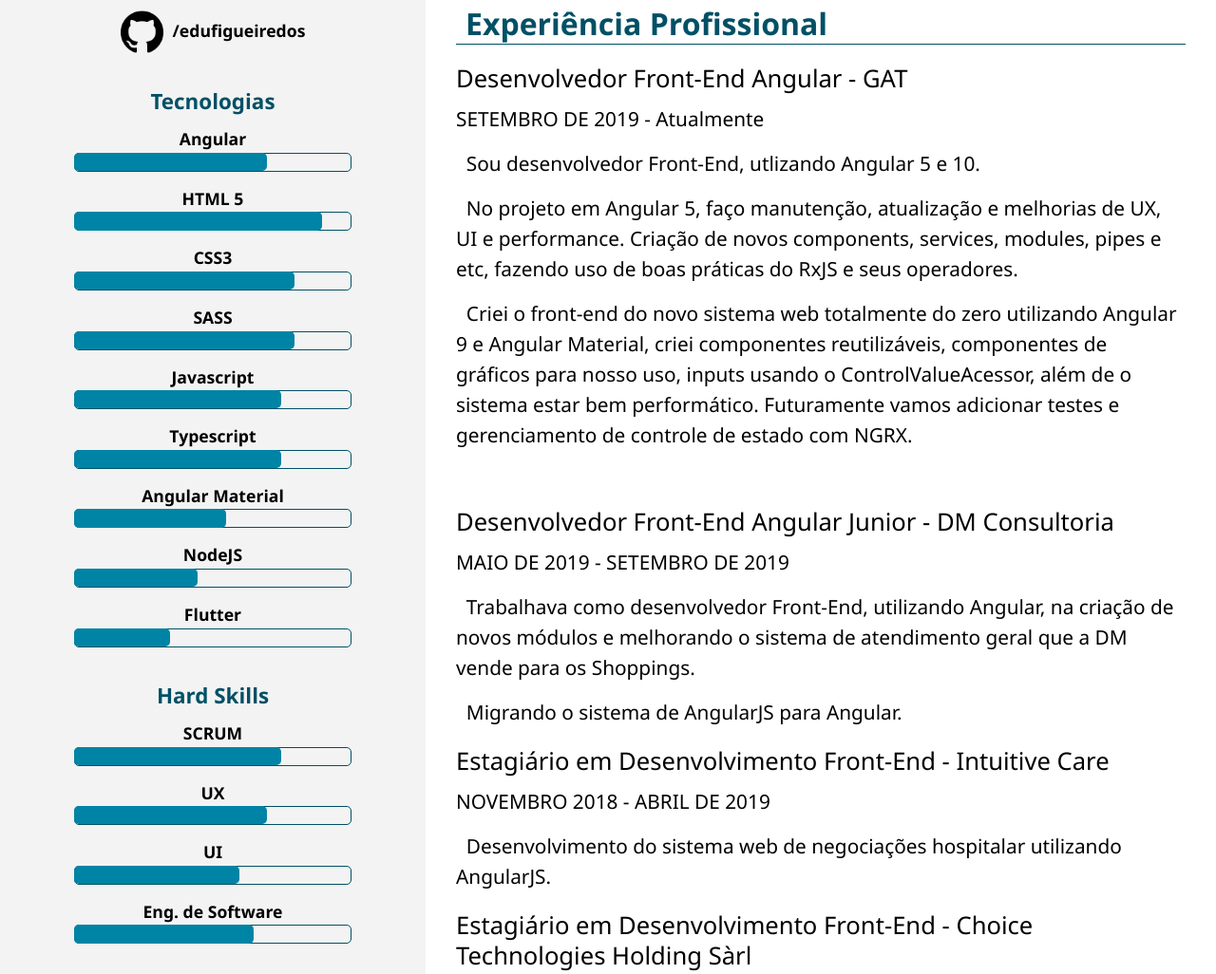
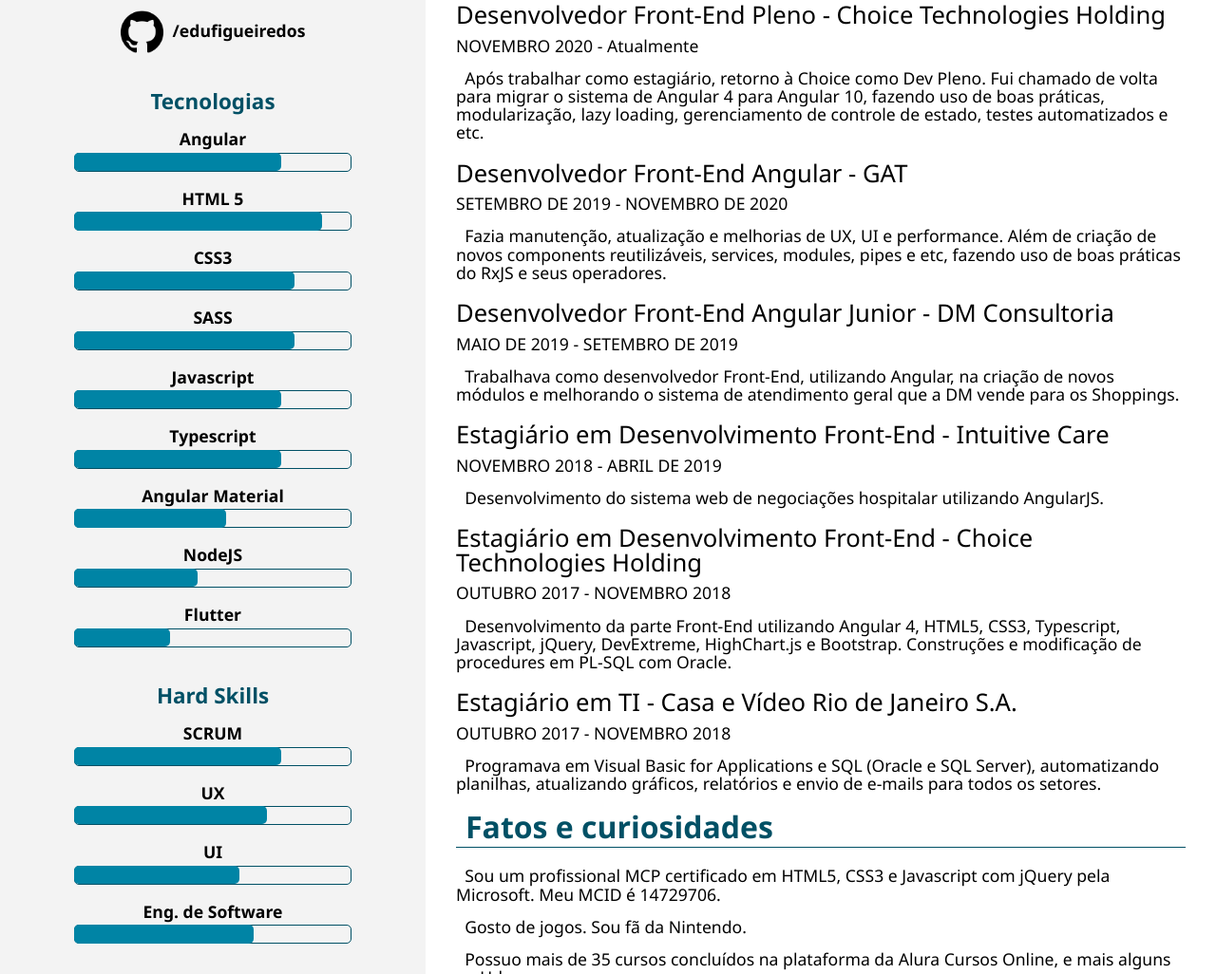
Before and after one commit to edufigueiredos/EduardoSantos, a plain HTML site: page index.html in a window 1280 px wide. Shown: the part 371-1397 px from the top of the page at 95% size. Drawn offline with Linux system fonts and the light colour scheme.

Commit message:
Atualizando o currículo

```diff
--- a/index.html
+++ b/index.html
@@ -216,11 +216,6 @@
 
         <main class="conteudo-direita">
             <h1 class='titulo linha-abaixo'>Formação Acadêmica</h1>
-            <!-- <div class="bloco-informacao">
-                <h3 class="sub-titulo">Unopar</h3>
-                <p>Análise e Desenvolvimento de Sistemas</p>
-                <p>Junho 2018 - Dezembro 2020</p>
-            </div> -->
             <div class="bloco-informacao">
                 <h3 class="sub-titulo">Universidade Federal Fluminense</h3>
                 <p>Tecnologia em Sistemas de Informação</p>
@@ -234,22 +229,26 @@
             </div>
 
             <h1 class="titulo linha-abaixo">Experiência Profissional</h1>
+
+            <div class="bloco-informacao">
+                <h3 class="sub-titulo espacamento-top">Desenvolvedor Front-End Pleno - Choice Technologies Holding</h3>
+                <p>NOVEMBRO 2020 - Atualmente</p>
+                <p>
+                    &nbsp; Após trabalhar como estagiário, retorno à Choice como Dev Pleno. Fui chamado de volta para migrar
+                    o sistema de Angular 4 para Angular 10, fazendo uso de boas práticas, modularização, lazy loading,
+                    gerenciamento de controle de estado, testes automatizados e etc.
+                </p>
+            </div>
+
             <div class="bloco-informacao">
                 <h3 class="sub-titulo">Desenvolvedor Front-End Angular - GAT</h3>
-                <p>SETEMBRO DE 2019 - Atualmente</p>
-                <p>&nbsp; Sou desenvolvedor Front-End, utlizando Angular 5 e 10.</p>
+                <p>SETEMBRO DE 2019 - NOVEMBRO DE 2020</p>
                 <p>
-                    &nbsp; No projeto em Angular 5, faço manutenção, atualização e melhorias de UX, UI e performance.
-                    Criação de novos components, services, modules, pipes e etc, fazendo uso de boas práticas do RxJS e seus operadores.
-                </p>
-                <p>
-                    &nbsp; Criei o front-end do novo sistema web totalmente do zero utilizando Angular 9 e Angular Material,
-                    criei componentes reutilizáveis, componentes de gráficos para nosso uso, inputs usando o ControlValueAcessor, além
-                    de o sistema estar bem performático. Futuramente vamos adicionar testes e gerenciamento de controle de estado com NGRX.
+                    &nbsp; Fazia manutenção, atualização e melhorias de UX, UI e performance. Além de criação de novos components reutilizáveis,
+                    services, modules, pipes e etc, fazendo uso de boas práticas do RxJS e seus operadores.
                 </p>
             </div>
-            <div class="bloco-informacao" style="margin-top: 60px">
-                <div class="espacamento" style="height: 70px;"></div>
+            <div class="bloco-informacao">
                 <h3 class="sub-titulo">Desenvolvedor Front-End Angular Junior - DM Consultoria</h3>
                 <p>MAIO DE 2019 - SETEMBRO DE 2019</p>
                 <p>
@@ -257,7 +256,6 @@
                     na criação de novos módulos e melhorando o sistema de atendimento
                     geral que a DM vende para os Shoppings.
                 </p>
-                <p>&nbsp; Migrando o sistema de AngularJS para Angular.</p>
             </div>
 
             <div class="bloco-informacao">
@@ -267,39 +265,20 @@
             </div>
 
             <div class="bloco-informacao">
-                <h3 class="sub-titulo espacamento-top">Estagiário em Desenvolvimento Front-End - Choice Technologies Holding Sàrl</h3>
+                <h3 class="sub-titulo espacamento-top">Estagiário em Desenvolvimento Front-End - Choice Technologies Holding</h3>
                 <p>OUTUBRO 2017 - NOVEMBRO 2018</p>
-                <p class="print-margin-top">&nbsp; Desenvolvimento da parte Front-End do sistema de soluções inteligente
-                    para prevenção de perdas
-                    energéticas. Utilizando Angular 4, HTML5, CSS3, Typescript, Javascript, jQuery, DevExtreme,
+                <p>
+                    &nbsp; Desenvolvimento da parte Front-End utilizando Angular 4, HTML5, CSS3, Typescript, Javascript, jQuery, DevExtreme,
                     HighChart.js e Bootstrap. Construções e modificação de procedures em PL-SQL com Oracle.
-                </p>
-                <p>
-                    &nbsp; Realizava a manutenção de sistemas externos usando ASP.Net MVC, procedures com PL-SQL no SQL
-                    Server.
-                </p>
-                <p>
-                    &nbsp; Upload de sistemas no IIS.
                 </p>
             </div>
 
-            <div class="bloco-informacao print-margin-top-large">
-                <div class="espacamento" style="height: 20px;"></div>
+            <div class="bloco-informacao">
                 <h3 class="sub-titulo">Estagiário em TI - Casa e Vídeo Rio de Janeiro S.A.</h3>
                 <p>OUTUBRO 2017 - NOVEMBRO 2018</p>
                 <p>&nbsp;
-                    Criação e manutenção de ferramentas para melhorar o trabalho logístico do Centro de
-                    Distribuições da empresa, utilizando Visual Basic for Applications e SQL (Oracle e SQL Server),
+                    Programava em Visual Basic for Applications e SQL (Oracle e SQL Server),
                     automatizando planilhas, atualizando gráficos, relatórios e envio de e-mails para todos os setores.
-                </p>
-                <!-- <p>&nbsp;
-                    Desenvolvimento e automatização de planilhas dinâmicas, com gráficos de produtividade, relatórios
-                    diários, semanais, mensais e anuais automáticos, com envio de e-mail para todos os setores
-                    responsáveis.
-                </p> -->
-                <p>&nbsp;
-                    Criação de formulários visuais para facilitar o cadastro, a visualização e a edição de dados
-                    contidas nas planilhas.
                 </p>
             </div>
 
@@ -308,17 +287,12 @@
                 <p>&nbsp; Sou um profissional MCP certificado em HTML5, CSS3 e Javascript com jQuery pela Microsoft. Meu
                     MCID é 14729706.</p>
                 <p>&nbsp; Gosto de jogos. Sou fã da Nintendo.</p>
-                <!-- <p>&nbsp; Estou sempre estudando para me manter atualizado e para aprender coisas novas.</p> -->
                 <p>&nbsp; Possuo mais de 35 cursos concluídos na plataforma da Alura Cursos Online, e mais alguns na Udemy.</p>
                 <p>&nbsp; Busco desafios e problemas para resolver e melhorar meus conhecimentos e minhas habilidades.</p>
                 <p>&nbsp; Antes de trabalhar com desenvolvimento, fui Mecânico de Manutenção Industrial na empresa
                     Bayer, de 2010 até abril de 2017.</p>
-                <!-- <p>&nbsp; Tenho disponibilidade para viagens e talvez mudança de estado.</p> -->
-                <!-- <p>&nbsp; Montei uma estação de trabalho em minha casa para trabalhar remotamente.</p> -->
-                <!-- <p>&nbsp; Carteira de habilitação B.</p> -->
-                <p>&nbsp; Este currículo foi totalmente construído utilizando apenas HTML5 e CSS3, sem bootstrap.</p>
+                <p>&nbsp; Este currículo foi totalmente construído utilizando apenas HTML5 e CSS3 puro.</p>
             </div>
-
         </main>
     </div>
 </body>
--- a/style/style.css
+++ b/style/style.css
@@ -85,9 +85,9 @@
 }
 
 .sub-titulo {
-    font-weight: 500;
+    font-weight: 400;
     margin-bottom: 10px;
-    line-height: 2rem;
+    line-height: 1.6rem;
 }
 
 .conteudo-habilidade {
@@ -126,7 +126,7 @@
 }
 
 #angular {
-    width: 70%;
+    width: 75%;
 }
 
 #html5 {
@@ -186,8 +186,8 @@
 }
 
 .descricao, .bloco-informacao p {
-    line-height: 2rem;
-    font-size: 1.3rem;
+    line-height: 1.2rem;
+    font-size: 1.1rem;
     color: black;
     /* margin-bottom: 15px; */
 }
```
